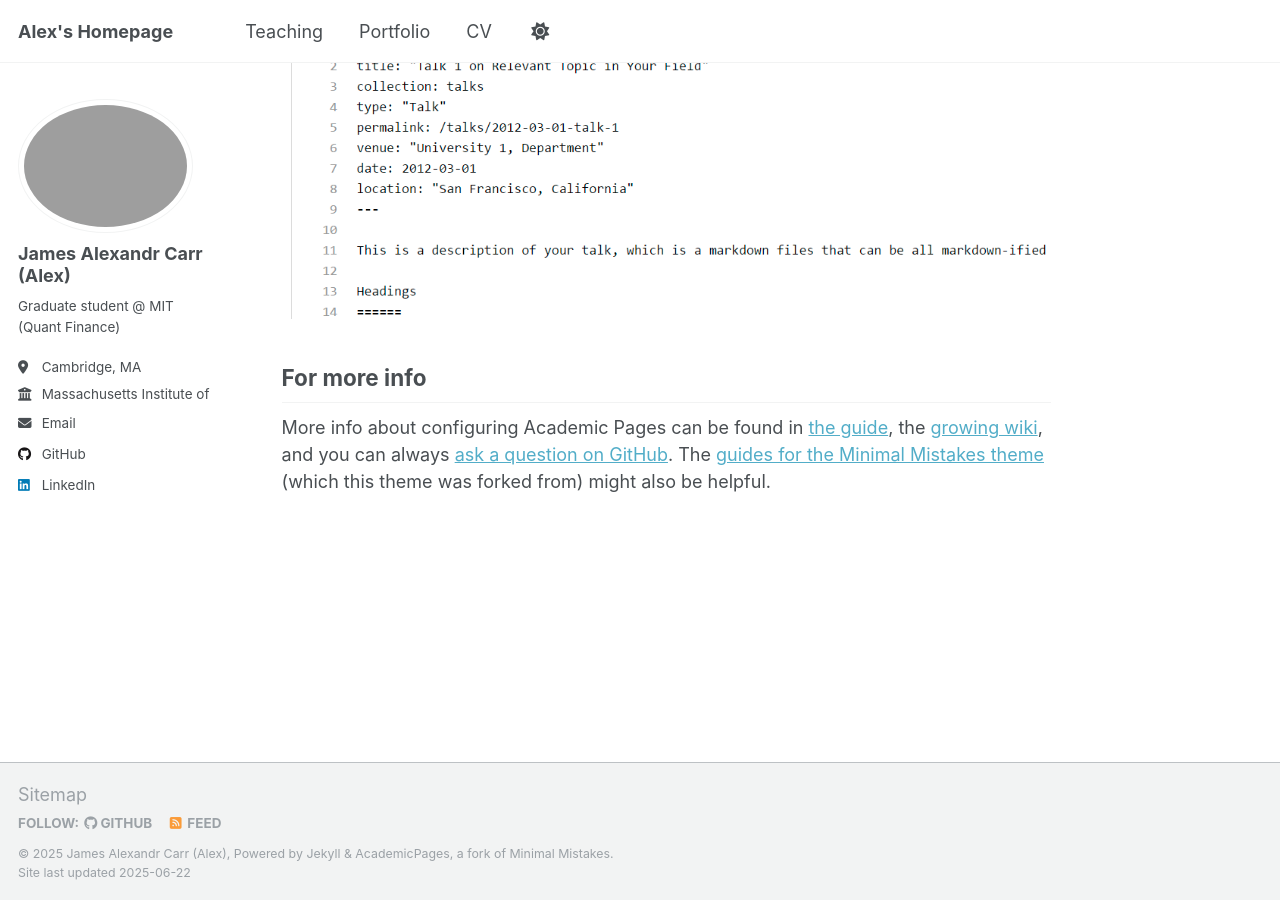
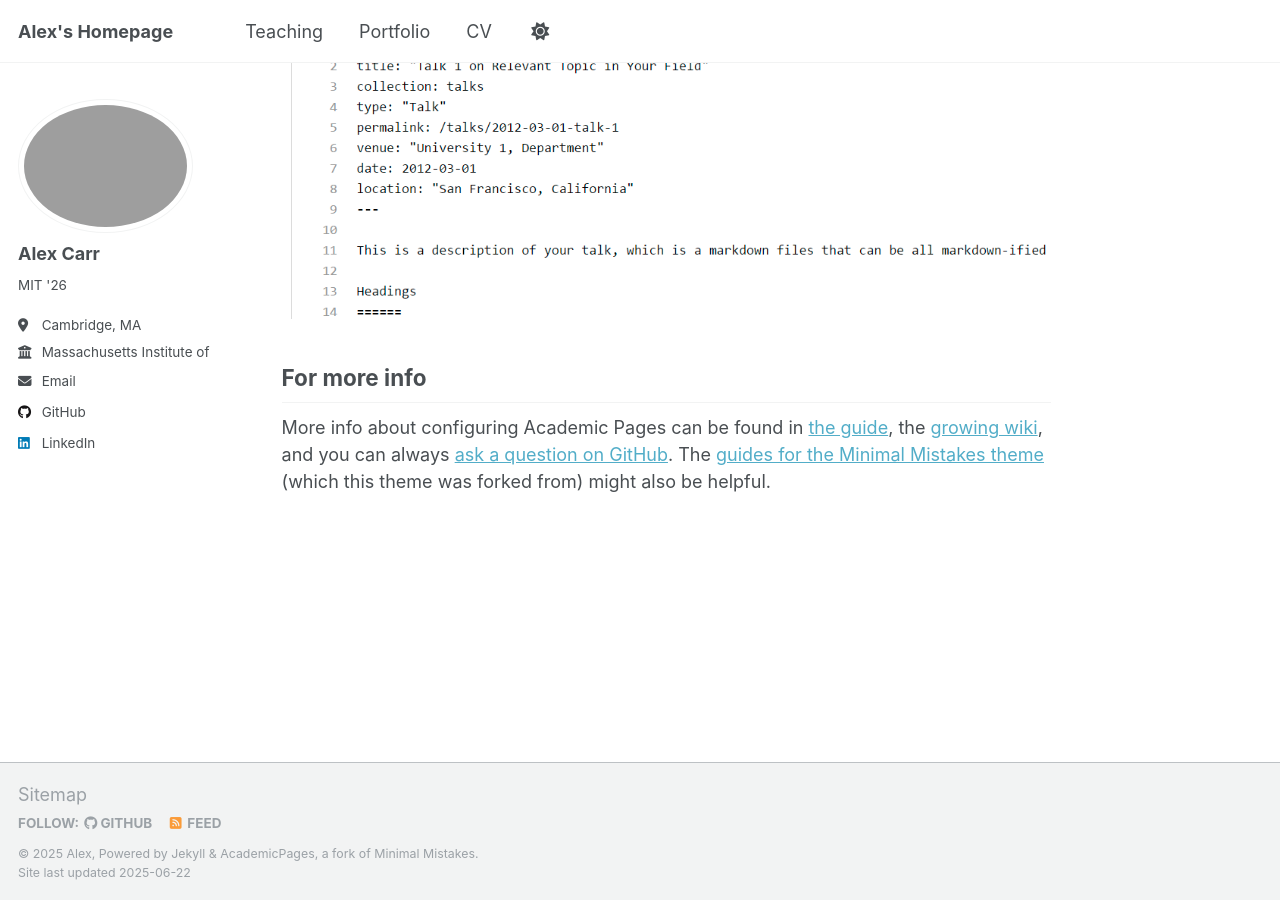
Before and after one commit to AlexandrCarr/AlexandrCarr.github.io, a Jekyll site: the page built from _pages/about.md, in a window 1280 px wide and 900 px high, scrolled down 2636 px. Built offline with Jekyll 4.4.1, drawn with Linux system fonts in a browser that asks for light colours.

Commit message:
Update _config.yml

```diff
--- a/_config.yml
+++ b/_config.yml
@@ -11,7 +11,7 @@ locale                   : "en-US"
 site_theme               : "default"
 title                    : "Alex's Homepage"
 title_separator          : "-"
-name                     : &name "James Alexandr Carr (Alex)"
+name                     : &name "Alex"
 description              : &description "personal description"
 url                      : https://AlexandrCarr.github.io
 baseurl                  : "" # the subpath of your site, e.g. "/blog"
@@ -23,9 +23,9 @@ repository               : "AlexandrCarr/AlexandrCarr.github.io"
 author:
   # Biographic information
   avatar           : "Profile.heic"
-  name             : "James Alexandr Carr (Alex)"
+  name             : "Alex Carr"
   pronouns         : # example: "she/her"
-  bio              : "Graduate student @ MIT (Quant Finance)"
+  bio              : "MIT '26"
   location         : "Cambridge, MA"
   employer         : "Massachusetts Institute of Technology"
   uri              : # URL
```
